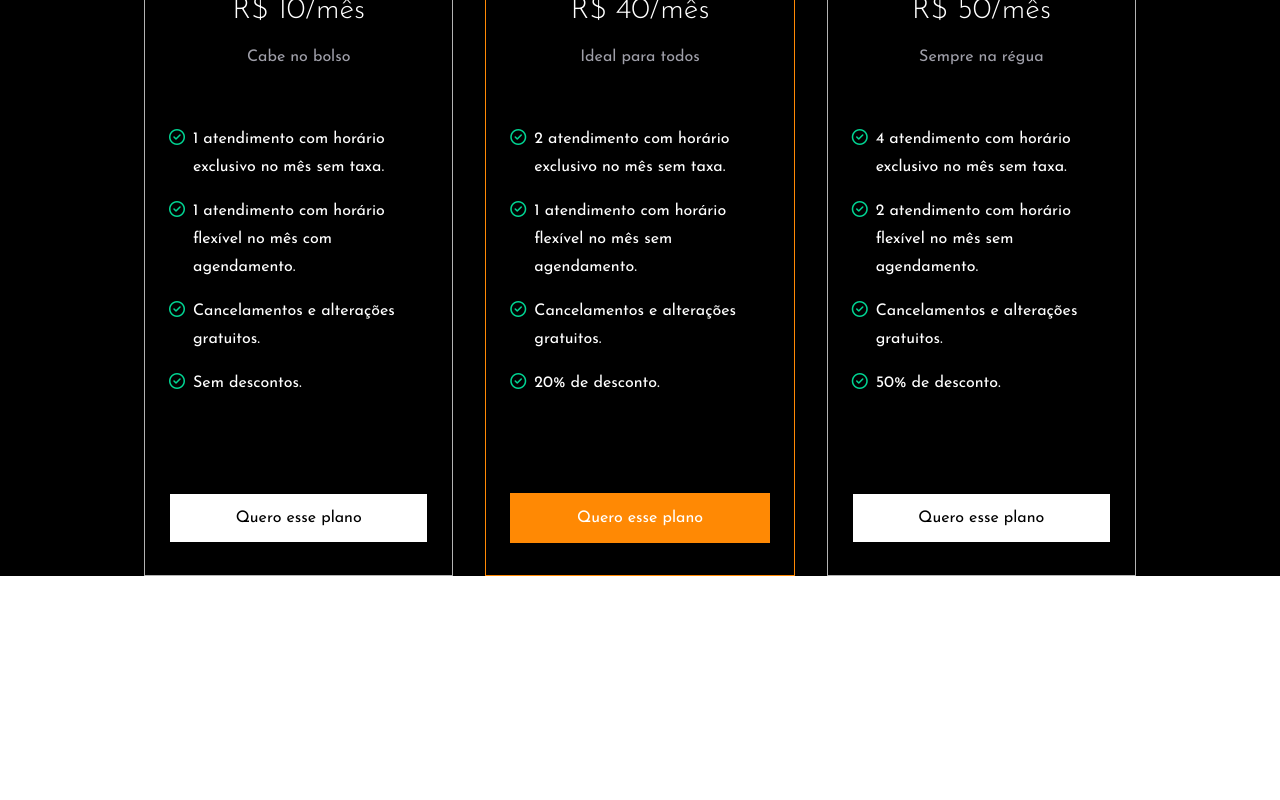
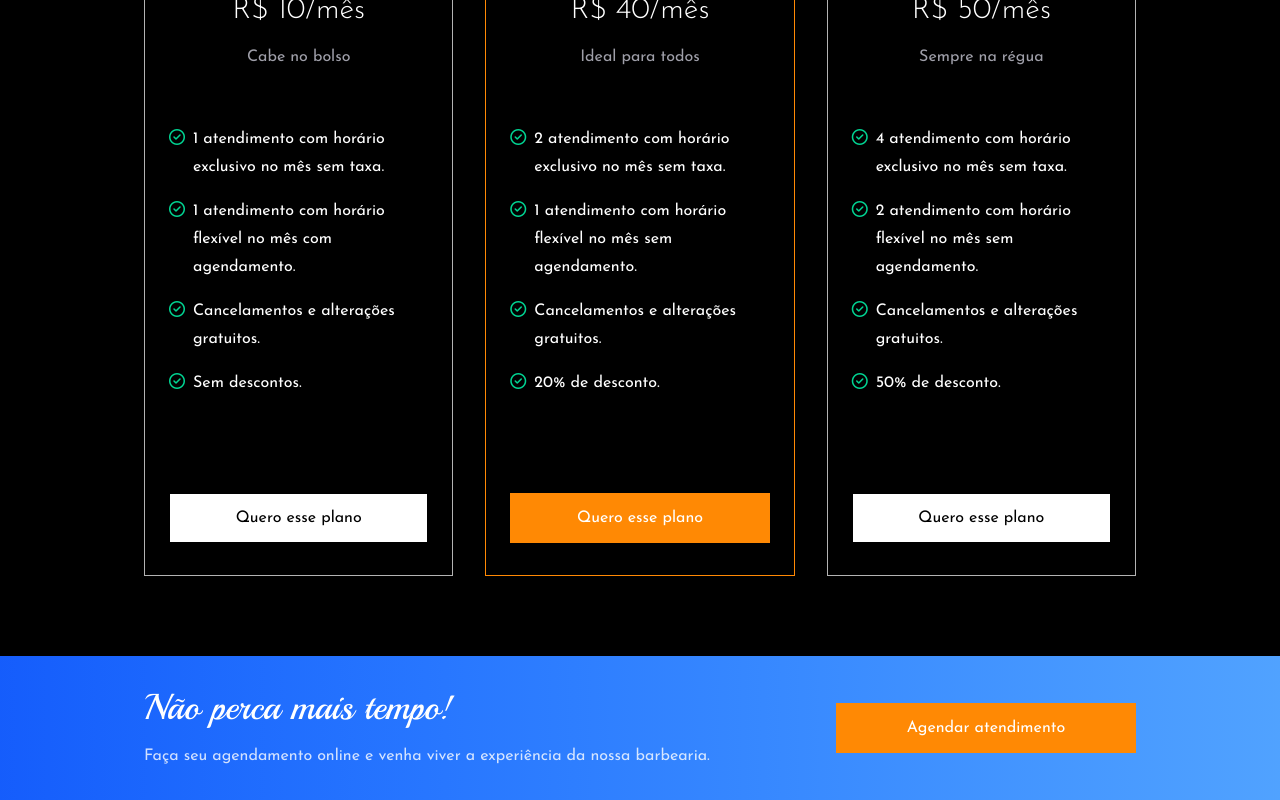
Before and after one commit to waldecifreitas20/theos_barbershop_client, a React (Vite) app: page / in a window 1280 px wide. Shown: the part 3490-4290 px from the top of the page. Before the commit the page ends 4066 px from the top, so only its background shows below. Built offline with nearby package versions, Linux system fonts and the light colour scheme.

Commit message:
feat: cta section responsible

```diff
--- a/src/features/costumer/home/components/SectionTitle.tsx
+++ b/src/features/costumer/home/components/SectionTitle.tsx
@@ -1,9 +1,11 @@
 import type { PropsWithChildren } from "react";
 
-interface SectionTitleProps extends PropsWithChildren { }
+interface SectionTitleProps extends PropsWithChildren {
+  margins?: string;
+}
 
 export function SectionTitle(props: SectionTitleProps) {
   return (
-    <h2 className="text-4xl title mb-10 ">{props.children}</h2>
+    <h2 className={`text-4xl title ${props.margins ?? "mb-10"}`}>{props.children}</h2>
   );
 }
--- a/src/features/costumer/home/index.tsx
+++ b/src/features/costumer/home/index.tsx
@@ -1,8 +1,9 @@
-import { AboutSection } from "./layouts/AboutSection";
-import { OurTeam } from "./layouts/OurTeam";
-import { PlansSection } from "./layouts/Plans";
-import { ServicesSection } from "./layouts/ServicesSection";
-import { TopSection } from "./layouts/TopSection";
+import { AboutSection } from "./sections/AboutSection";
+import { CallToAction } from "./sections/CallToAction";
+import { OurTeam } from "./sections/OurTeam";
+import { PlansSection } from "./sections/Plans";
+import { ServicesSection } from "./sections/ServicesSection";
+import { TopSection } from "./sections/TopSection";
 
 export function HomePage() {
   return (
@@ -12,6 +13,7 @@ export function HomePage() {
       <AboutSection />
       <OurTeam />
       <PlansSection />
+      <CallToAction />
     </div>
   );
 }
--- /dev/null
+++ b/src/features/costumer/home/sections/CallToAction.tsx
@@ -0,0 +1,37 @@
+import { Button } from "../../../../shared/Button";
+import { Container } from "../../../../shared/Container";
+import { SectionTitle } from "../components/SectionTitle";
+
+export function CallToAction() {
+  return (
+    <section
+      className="
+      bg-gradient-to-l from-blue-400 to-blue-600
+      py-8
+      ">
+      <Container>
+        <div className="gap-4 md:flex md:items-center md:justify-between">
+          <article
+            className="
+            mb-10 mx-auto
+            text-center
+
+            sm:w-[60%]
+            sm:grow-0
+
+            md:m-0
+            md:text-left
+            ">
+            <SectionTitle margins="mb-4">Não perca mais tempo!</SectionTitle>
+            <p className="opacity-80">Faça seu agendamento online e venha viver a experiência da nossa barbearia.</p>
+          </article>
+
+          <article className="w-full max-w-[300px] mx-auto md:m-0">
+            <Button isCTA>Agendar atendimento</Button>
+          </article>
+
+        </div>
+      </Container>
+    </section>
+  );
+}
--- a/src/features/costumer/home/layouts/Plans.tsx
+++ b/src/features/costumer/home/sections/Plans.tsx
@@ -27,6 +27,7 @@ export function PlansSection() {
         gap-4
         gap-y-10
         items-center
+        pb-20
 
         md:grid md:grid-cols-3
         lg:gap-8
```
Also changed, not shown: src/features/costumer/home/sections/AboutSection.tsx (renamed from src/features/costumer/home/layouts/AboutSection.tsx), src/features/costumer/home/sections/OurTeam.tsx (renamed from src/features/costumer/home/layouts/OurTeam.tsx), src/features/costumer/home/sections/ServicesSection.tsx (renamed from src/features/costumer/home/layouts/ServicesSection.tsx), src/features/costumer/home/sections/TopSection.tsx (renamed from src/features/costumer/home/layouts/TopSection.tsx).
